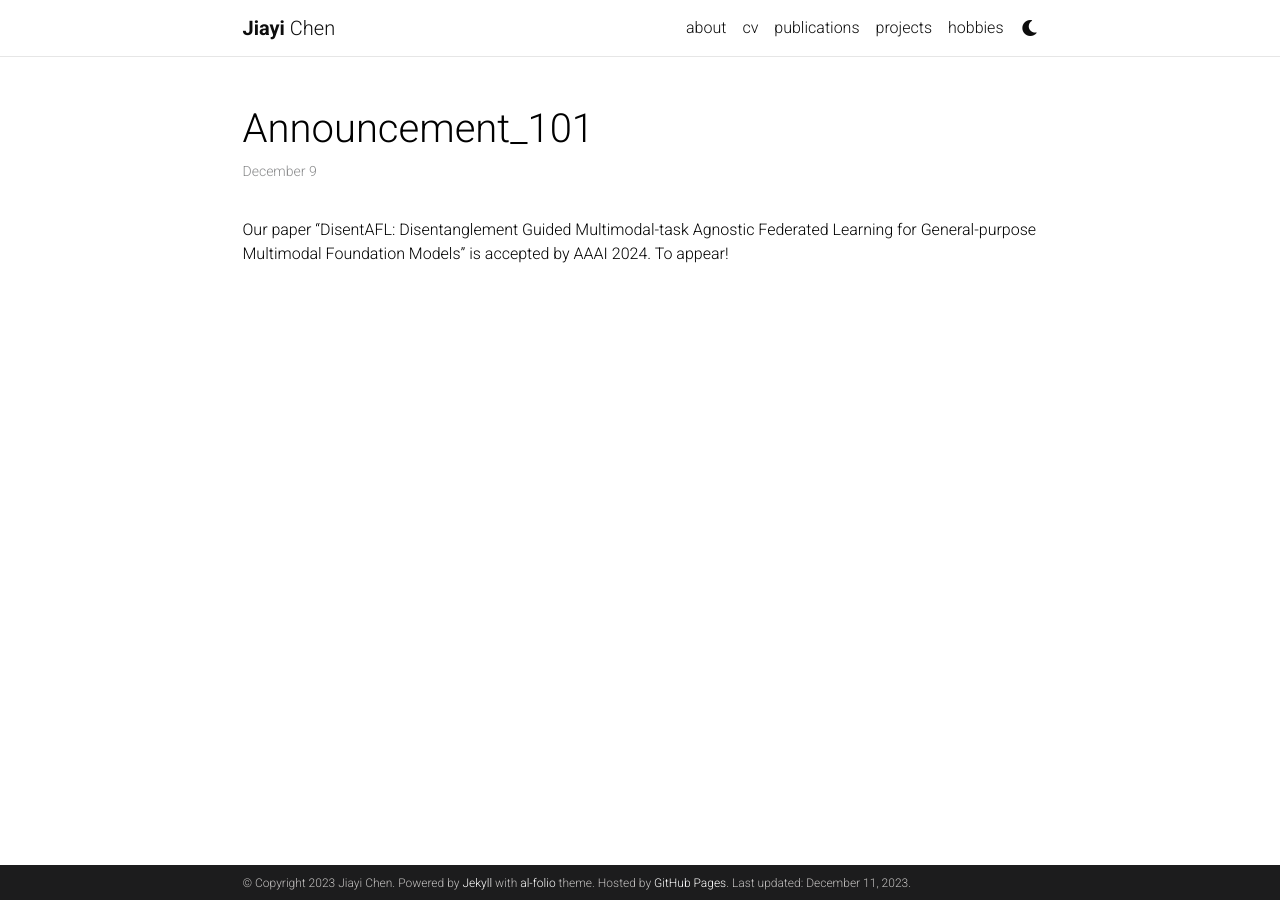
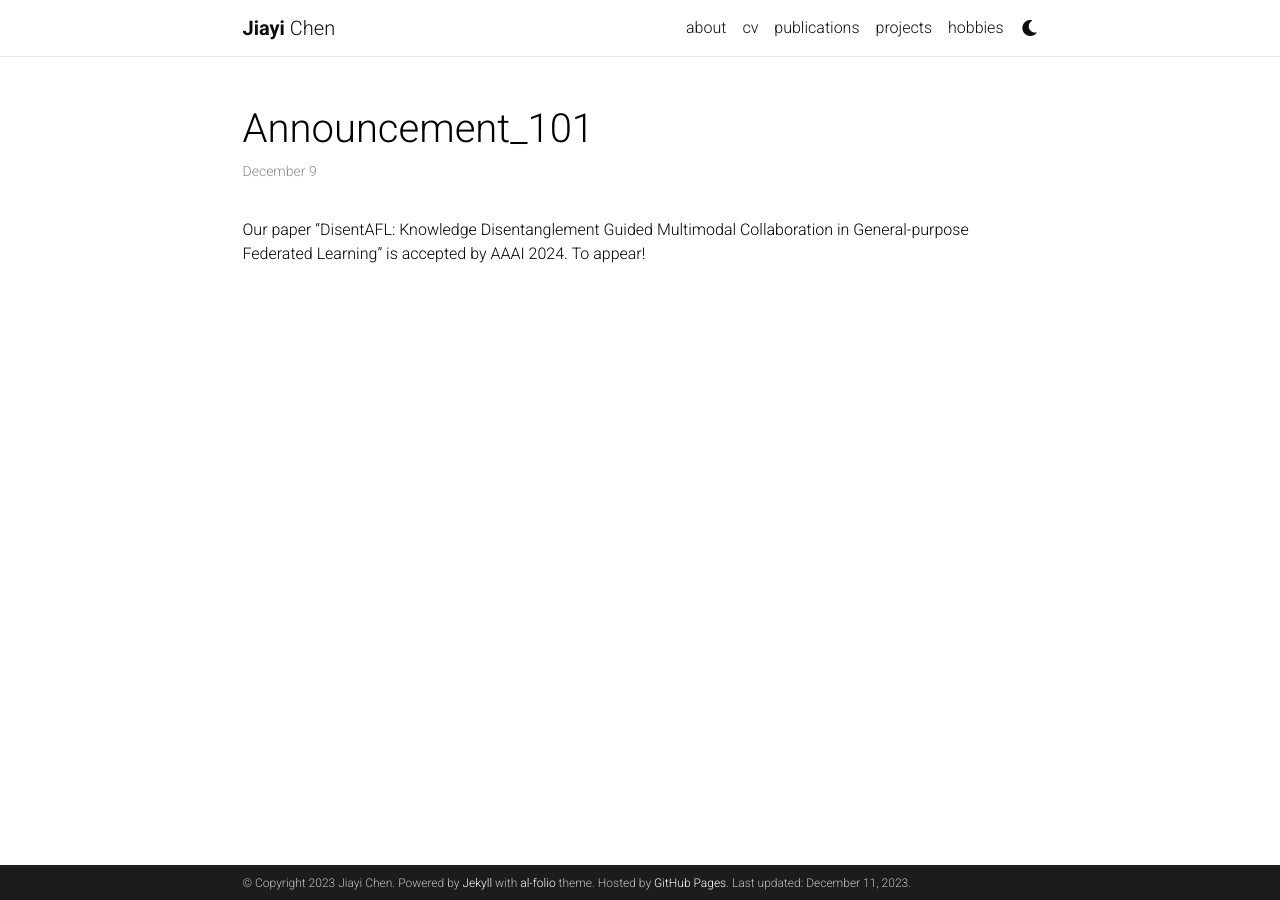
Before and after one commit to jia-yi-chen/jia-yi-chen.github.io, a Jekyll site: the page built from _news/announcement_101.md, in a window 1280 px wide. Built offline with Jekyll 4.4.1, drawn with Linux system fonts in a browser that asks for light colours; comment, search, counter and statistics services are not loaded; a style sheet for code colours, icons or effects is not loaded.

Commit message:
update news

```diff
--- a/_news/announcement_101.md
+++ b/_news/announcement_101.md
@@ -4,4 +4,4 @@ date: 2023-12-9
 inline: true
 ---
 
-Our paper "DisentAFL: Disentanglement Guided Multimodal-task Agnostic Federated Learning for General-purpose Multimodal Foundation Models" is accepted by AAAI 2024. To appear!
+Our paper "DisentAFL: Knowledge Disentanglement Guided Multimodal Collaboration in General-purpose Federated Learning" is accepted by AAAI 2024. To appear!
```
